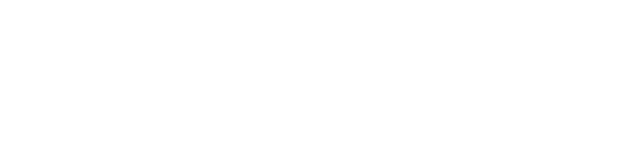
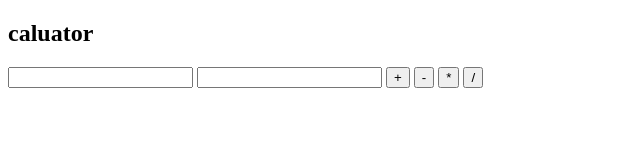
Before and after one commit to travishorrell/Odin-JavaScript, a plain HTML site: page index.html in a window 1280 px wide. Shown: the whole page, without its empty margins (0-640 px from the left). Drawn offline with Linux system fonts and the light colour scheme.

Commit message:
Built a Caluator

```diff
--- a/index.html
+++ b/index.html
@@ -7,8 +7,49 @@
     <script src="javaScript.js"></script>
 </head>
 <body>
+    <h2>caluator</h2>
+    <input id="number1" type="text">
+    <input id="number2" type="text">
+    <button onclick="add()">+</button>
+    <button onclick="sub()">-</button>
+    <button onclick="mul()">*</button>
+    <button onclick="div()">/</button>
     <script>
-        console.log("Hello World!")
+        function add(){
+            let number1 = document.getElementById('number1').value;
+            let number2 = document.getElementById('number2').value;
+            let total;
+
+            total = parseInt(number1) + parseInt(number2);
+            alert(total);
+        }
+
+        function sub(){
+            let number1 = document.getElementById('number1').value;
+            let number2 = document.getElementById('number2').value;
+            let total;
+
+            total = parseInt(number1) - parseInt(number2);
+            alert(total);
+        }
+
+        function mul(){
+            let number1 = document.getElementById('number1').value;
+            let number2 = document.getElementById('number2').value;
+            let total;
+
+            total = parseInt(number1) * parseInt(number2);
+            alert(total);
+        }
+
+        function div(){
+            let number1 = document.getElementById('number1').value;
+            let number2 = document.getElementById('number2').value;
+            let total;
+
+            total = parseInt(number1) / parseInt(number2);
+            alert(total);
+        }
     </script>
 </body>
 </html>
```
